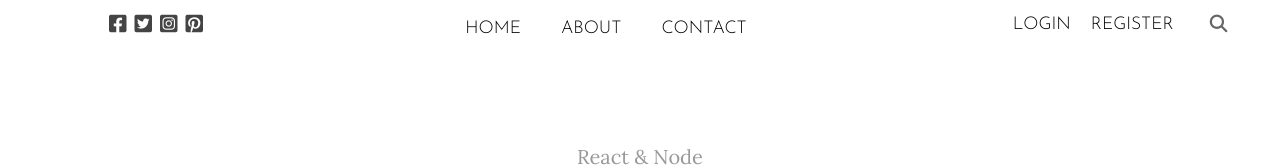
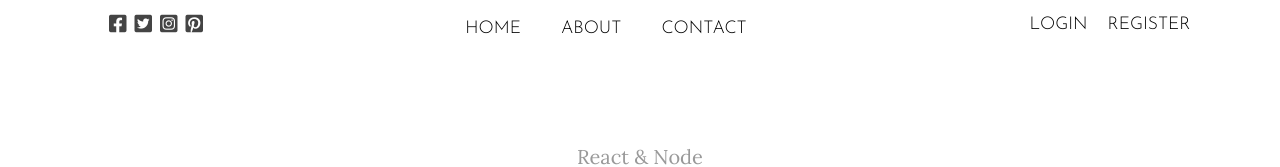
Before and after one commit to AxlMrt/blog-api-rest, a React (Vite) app in the folder frontend/: page / in a window 1280 px wide. Shown: the top 167 px of the page. Built offline with nearby package versions, Linux system fonts and the light colour scheme; no server answers.

Commit message:
remove magnify glass from topbar

```diff
--- a/frontend/src/components/topBar/Nav.jsx
+++ b/frontend/src/components/topBar/Nav.jsx
@@ -60,7 +60,7 @@ export default function Nav() {
             <NavLink to="/register" className="topListItem">
               Register
             </NavLink>
-            <i className="topSearch fa-solid fa-magnifying-glass" />
+            {/* <i className="topSearch fa-solid fa-magnifying-glass" /> */}
           </>
         )}
       </div>
```
